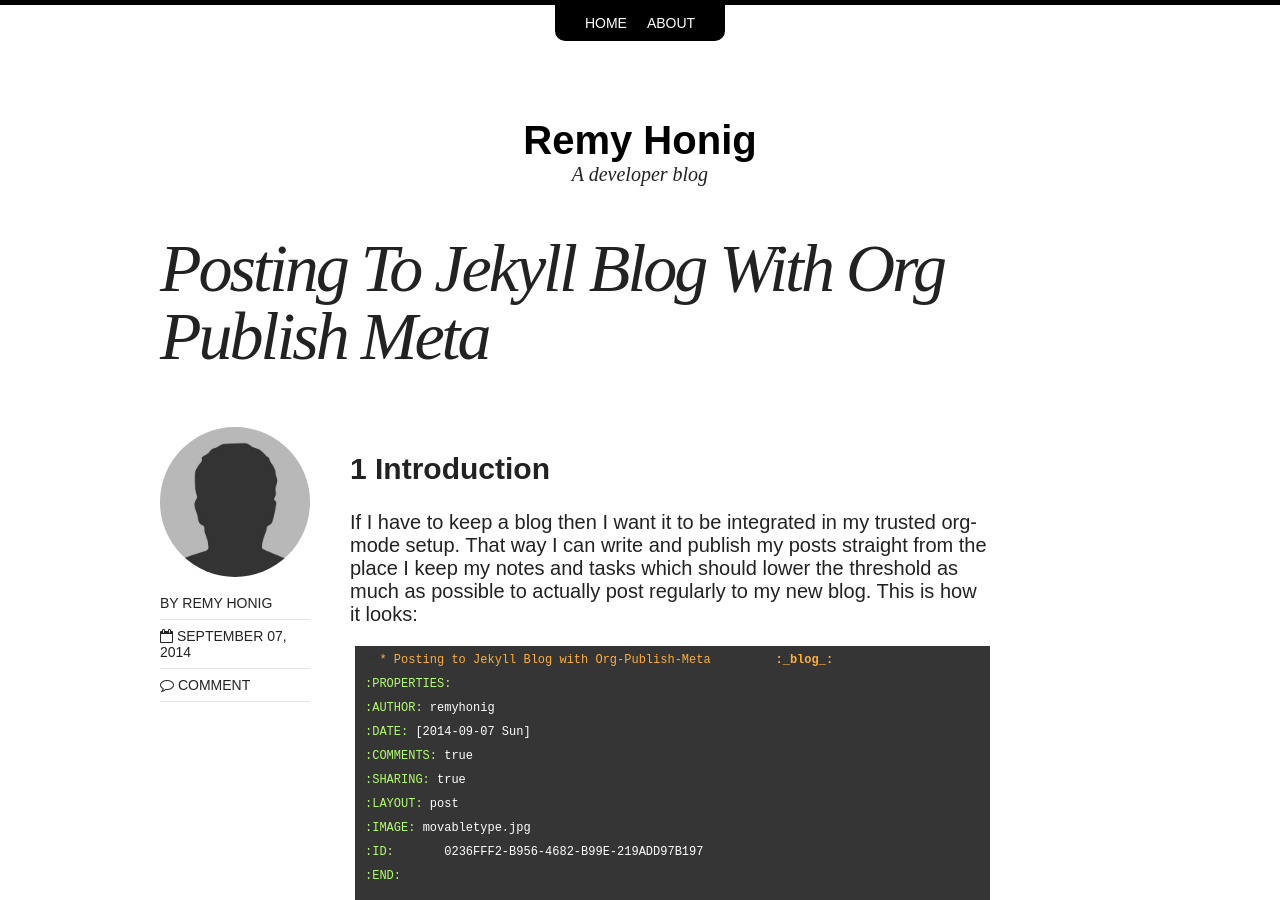
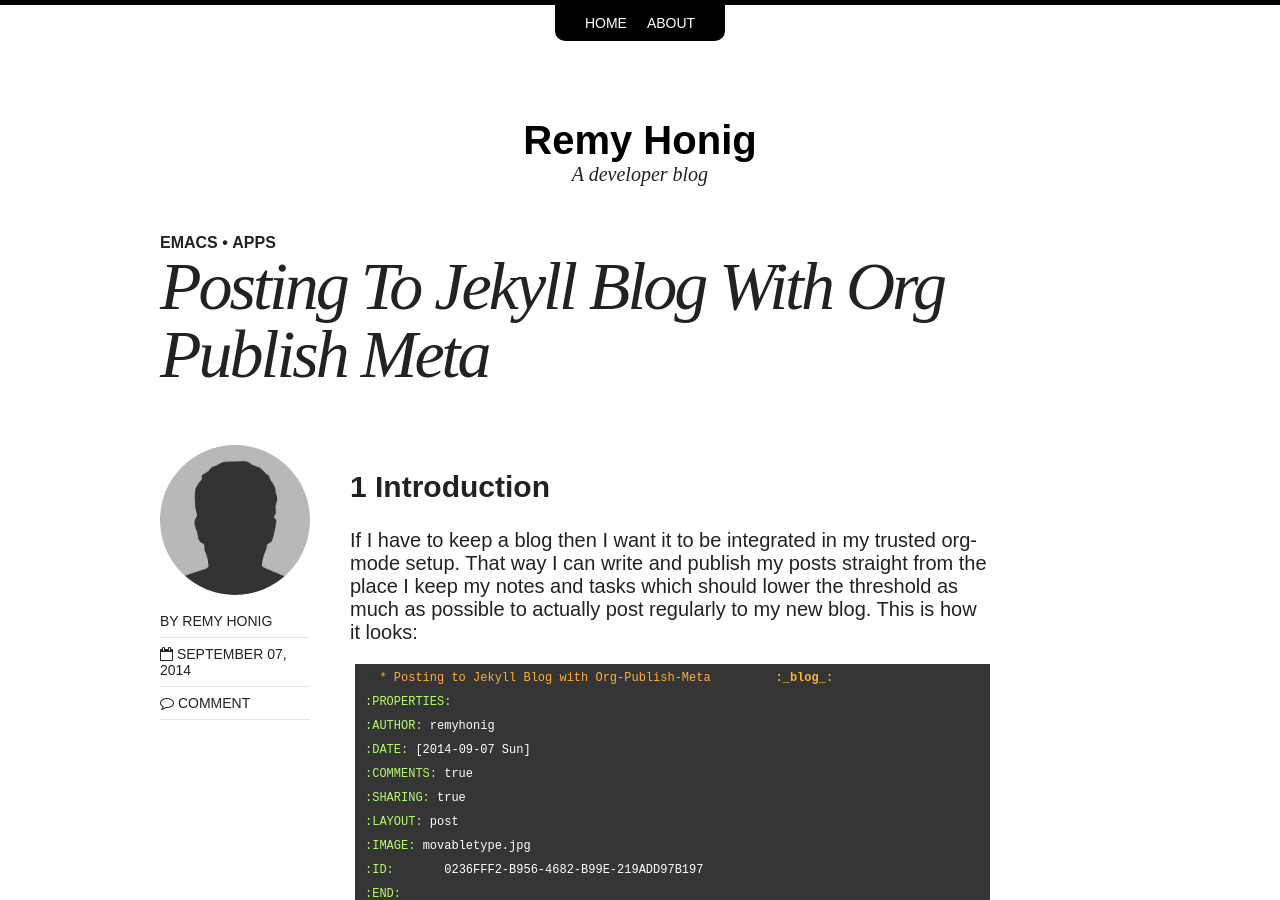
Before and after one commit to remyhonig/blog, a Jekyll site: the page built from _posts/2014-09-07-posting-to-jekyll-blog-with-org-publish-meta.html, in a window 1280 px wide and 900 px high. Built offline with Jekyll 4.4.1, drawn with Linux system fonts in a browser that asks for light colours; nearby versions of some CDN libraries; comment, search, counter and statistics services are not loaded.

```diff
--- a/_posts/2014-09-07-posting-to-jekyll-blog-with-org-publish-meta.html
+++ b/_posts/2014-09-07-posting-to-jekyll-blog-with-org-publish-meta.html
@@ -4,6 +4,8 @@ date: 2014-09-07
 layout: post
 comments: true
 sharing: true
+categories: blog
+tags: [emacs, apps]
 ---
 
 <div id="outline-container-sec-1" class="outline-2">
--- a/_posts/2015-01-21-my-latest-emacs-discoveries.html
+++ b/_posts/2015-01-21-my-latest-emacs-discoveries.html
@@ -2,6 +2,8 @@
 author: remyhonig
 date: 2015-01-21
 layout: post
+categories: blog
+tags: emacs
 comments: true
 sharing: true
 ---
--- a/_posts/2015-01-26-books-that-influenced-me.html
+++ b/_posts/2015-01-26-books-that-influenced-me.html
@@ -2,8 +2,8 @@
 layout: post
 title: Books That Influenced Me
 date: 2015-01-26
-categories:
--
+categories: blog
+tags: books
 author: remyhonig
 excerpt: Books I've read and have influenced me
 ---
```
Also changed, not shown: _posts/2014-08-31-setting-up-a-blog-with-jekyll.md (+1 -1 lines).
